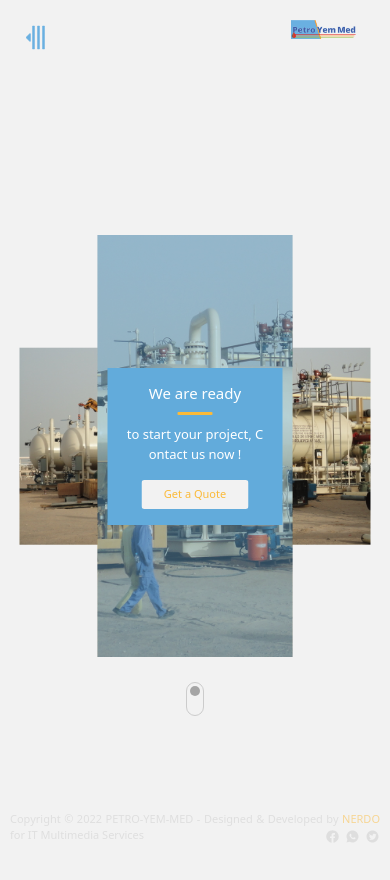
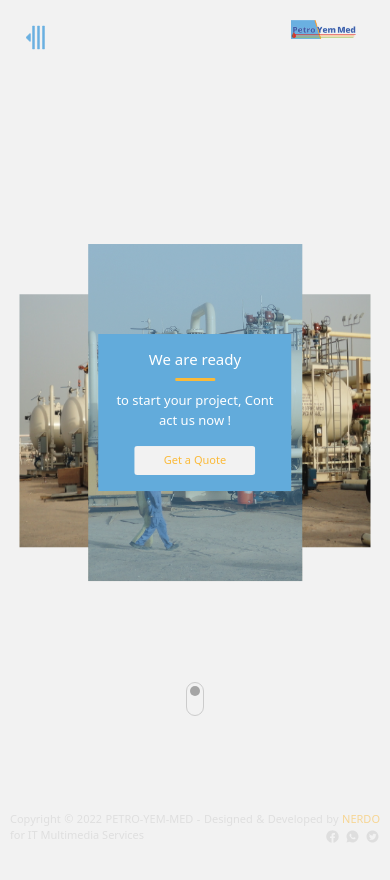
Before and after one commit to anas110440/petro-yem-med, a React (Create React App) app: page / in a window 390 px wide. Shown: the top 880 px of the page. Built offline with nearby package versions, Linux system fonts and the light colour scheme.

Commit message:
Update style.css

```diff
--- a/src/Component/Home/style.css
+++ b/src/Component/Home/style.css
@@ -117,14 +117,11 @@ margin: 2rem auto;
 
 
 
-
-
-
-
 @media (max-width:992px) {
     .homePage{
         justify-content: center;
         align-items: center;
+        height: 100vh;
     }
 .homePage .content{
 width: 100%;
@@ -133,11 +130,12 @@ margin-top: 0;
 }
 
 .homePage .content img{
-    width: 90%;
+    width: 80%;
+    height: 40vh;
     position: absolute;
     right: 50%;
-    bottom: 50%;
-    transform: translate(50%,50%);
+    bottom: 60%;
+    transform: translate(50%,40%);
 }
     .homePage .content {
     position: relative;
@@ -145,11 +143,11 @@ margin-top: 0;
 
 .homePage .content .image,
 .homePage .content .rgba{
-    width: 50%;
-    height: 50vh !important;
+    width: 40%;
+    height: 50vh ;
     right: 50%;
-    bottom: 50%;
-    transform: translate(50%,50%);
+    bottom: 60%;
+    transform: translate(50%,40%);
 }
 
 
@@ -194,13 +192,103 @@ z-index: 1;
 }
 
 
-@media (min-width:993px) {
+
+
+
+
+
+
+
+
+
+
+
+@media (max-width:577px) {
+
+ .homePage{
+        justify-content: center;
+        align-items: center;
+        height: 100vh;
+    }
+.homePage .content{
+width: 100%;
+margin-top: 0;
+
+}
+
+.homePage .content img{
+    width: 90%;
+    height: 30vh;
+    position: absolute;
+    right: 50%;
+    bottom: 60%;
+    transform: translate(50%,40%);
+}
+    .homePage .content {
+    position: relative;
+}
+
+.homePage .content .image,
+.homePage .content .rgba{
+    width: 55%;
+    height: 40vh !important;
+    right: 50%;
+    bottom: 60%;
+    transform: translate(50%,40%);
+}
+
+
+.homePage .content .rgba .box{
+    width: 90%;
+    background-color: rgba(98 171 219 / 100%);
+    padding: 1rem;
+    overflow: hidden;
+    height: auto;
+    text-align: center;
+}
+
+.homePage .content .rgba .box h2{
+    font-size: 15px;
+}
+.homePage .content .rgba .box p{
+    font-size: 13px!important;
+    font-weight: 300;
+    width: 100%;
+    line-break: anywhere;
+}
+.homePage .content .rgba .box button{
+    font-size: 11px!important;
+    font-weight: 300!important;
+    width: 75%;
+    padding: 5px;
+    margin-top: 0;
+}
+
+.homePage .scroll{
+     width: 18px;
+    height: 34px;
+bottom: 20%;
+z-index: 1;
+}
+.homePage .scroll .mouse {
+    height: 10px;
+    width: 10px;
+
+}
+
+
+}
+
+
+
+@media (min-width:993px) and(max-width:1280px) {
 .homePage .content{
     margin: 0 auto;
 }
     .homePage .content img{
     margin-top: 2rem;
     width: 70%;
+    height: auto;
 }
 .homePage .content .image,
 .homePage .content .rgba{
@@ -208,7 +296,7 @@ z-index: 1;
     bottom: 56%;
     transform: translate(50%,44%);
     width: 30%;
-    height: 75%;
+    height: 75vh;
 }
 .homePage .content .rgba .box{
     height: auto;
```
